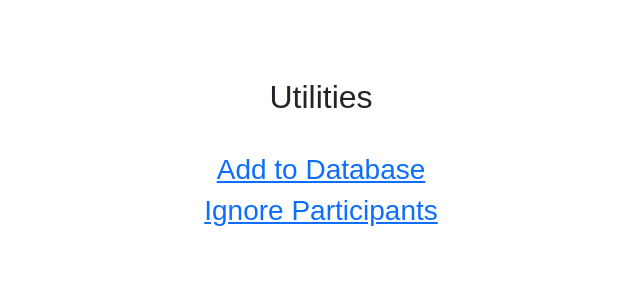
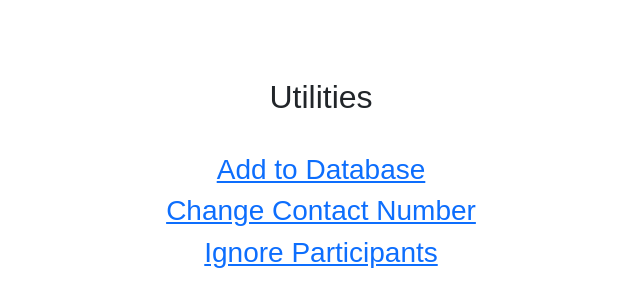
Before and after one commit to StanfordSocialNeuroscienceLab/just-mercy-text-application, a Flask app: page /home in a window 1280 px wide. Shown: the part 688-991 px from the top of the page, without its empty margins (319-959 px from the left). Before the commit the page ends 914 px from the top, so only its background shows below. Run offline with Flask 2, Linux system fonts and the light colour scheme; parts of the project's set-up code (start-up, migrations or seed data) failed here and were passed over; some libraries are stand-ins or nearby versions.

Commit message:
index routing

```diff
--- a/app/templates/index.html
+++ b/app/templates/index.html
@@ -55,6 +55,9 @@
                         Add to Database
                     </h3>
                 </a>
+                <a href="{{ url_for('change_phone_number') }}">
+                    <h3>Change Contact Number</h3>
+                </a>
                 <a href="{{ url_for('update') }}">
                     <h3>
                         Ignore Participants
```
